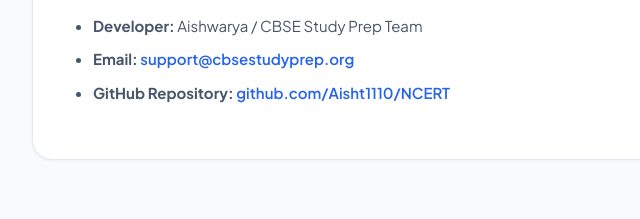
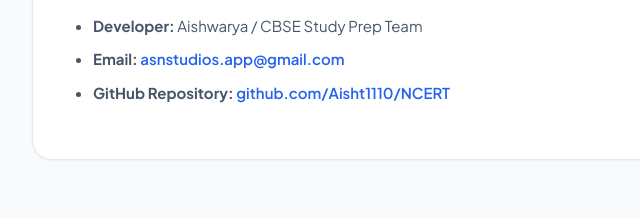
Before and after one commit to Aisht-1110/Mathhack, a plain HTML site: page ncert_6_8.html in a window 1280 px wide. Shown: the part 2989-3208 px from the top of the page, 198-838 px from the left. Drawn offline with Linux system fonts and the light colour scheme.

Commit message:
Update ncert_6_8.html

```diff
--- a/ncert_6_8.html
+++ b/ncert_6_8.html
@@ -433,7 +433,7 @@
             <p>If parents, educators, or students have any questions, feedback, or inquiries regarding our privacy standards, please contact our support team:</p>
             <ul>
                 <li><strong>Developer:</strong> Aishwarya / CBSE Study Prep Team</li>
-                <li><strong>Email:</strong> <a href="mailto:support@cbsestudyprep.org">support@cbsestudyprep.org</a></li>
+                <li><strong>Email:</strong> <a href="mailto:support@cbsestudyprep.org">asnstudios.app@gmail.com</a></li>
                 <li><strong>GitHub Repository:</strong> <a href="https://github.com/Aisht1110/NCERT" target="_blank" rel="noopener">github.com/Aisht1110/NCERT</a></li>
             </ul>
 
```
